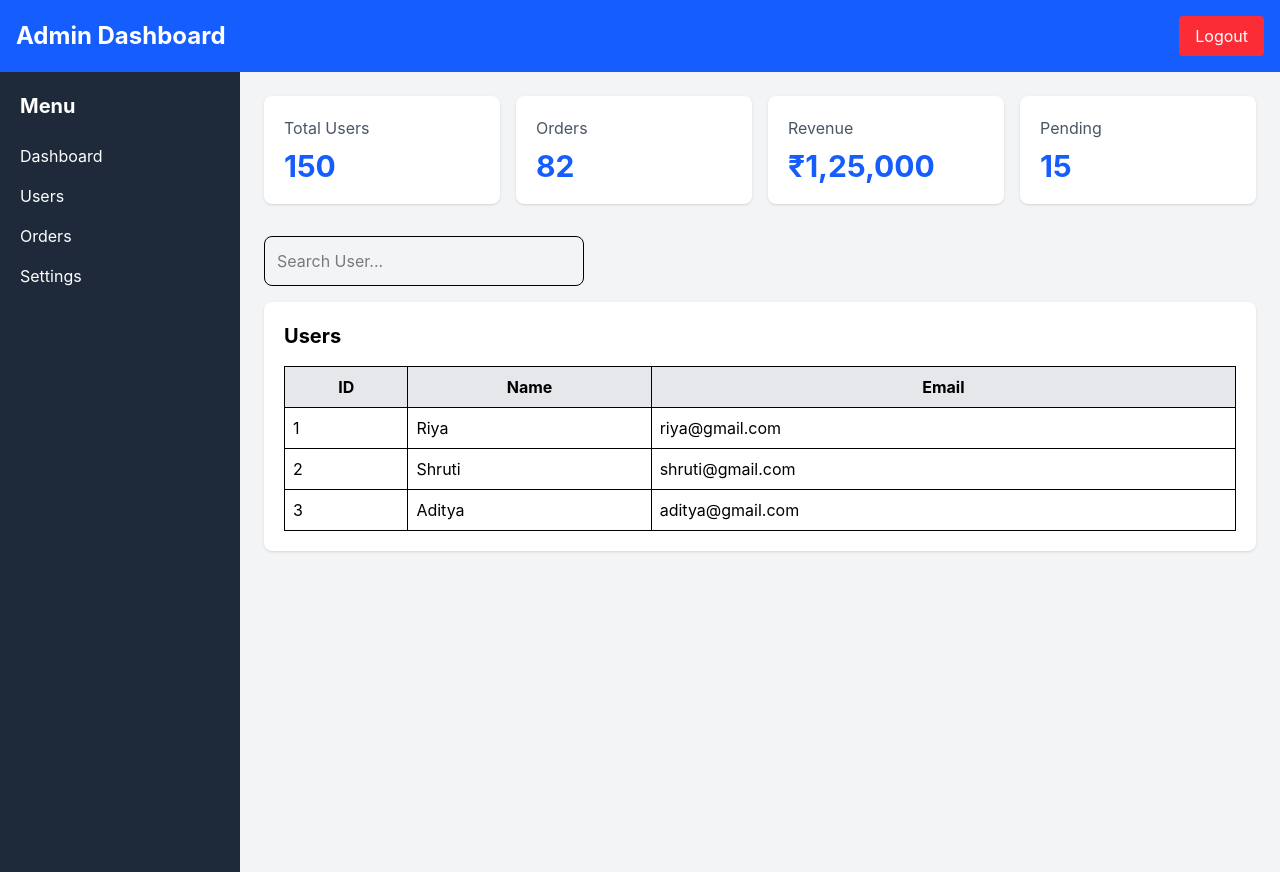
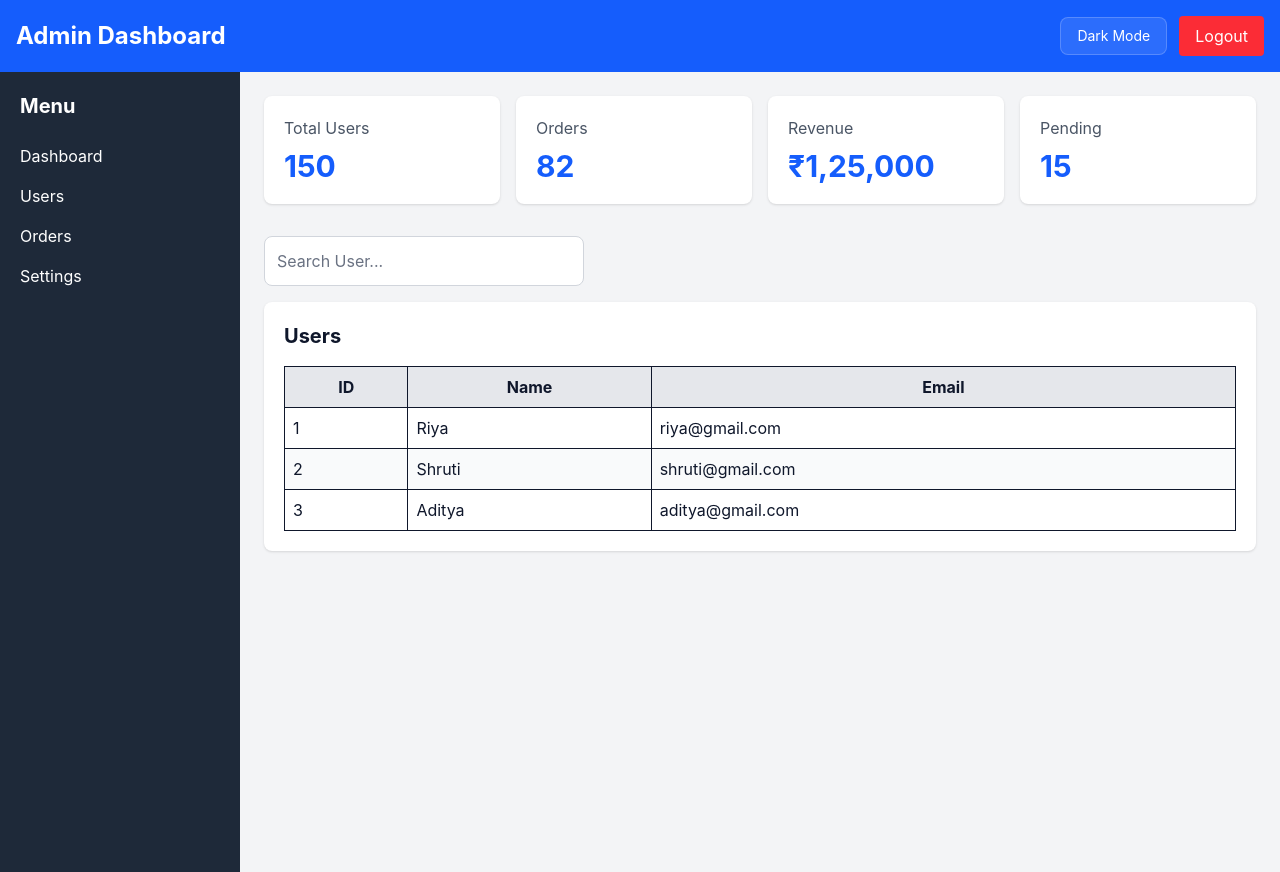
Before and after one commit to riyamalpani-netizen/react-dashboard, a React (Vite) app: page /dashboard in a window 1280 px wide. Built offline with nearby package versions, Linux system fonts and the light colour scheme.

Commit message:
Implement theme toggle functionality and update components for dark mode support

```diff
--- a/src/components/DashboardCards.jsx
+++ b/src/components/DashboardCards.jsx
@@ -1,10 +1,11 @@
-function DashboardCards({ cards }) { //here it is recieving the cards through props from the parent component Dashboard.jsx
+function DashboardCards({ cards, theme }) { //here it is recieving the cards through props from the parent component Dashboard.jsx
+  const isDark = theme === "dark";
   return (
     <div className="grid grid-cols-4 gap-4 mb-8">
       {cards.map((card, index) => (
-        <div key={index} className="bg-white rounded-lg shadow p-5 hover:shadow-xl transition duration-300">
-          <h3 className="text-gray-600">{card.title}</h3>
-          <p className="text-3xl font-bold mt-2 text-blue-600">{card.value}</p>
+        <div key={index} className={`rounded-lg shadow p-5 hover:shadow-xl transition duration-300 ${isDark ? "bg-slate-800 text-slate-100 hover:shadow-white/10" : "bg-white"}`}>
+          <h3 className={isDark ? "text-slate-300" : "text-gray-600"}>{card.title}</h3>
+          <p className={`text-3xl font-bold mt-2 ${isDark ? "text-cyan-300" : "text-blue-600"}`}>{card.value}</p>
         </div>
       ))}
     </div>
--- a/src/components/Navbar.jsx
+++ b/src/components/Navbar.jsx
@@ -1,14 +1,23 @@
 import { useNavigate, Link } from "react-router-dom";  //used to navigate to the login page after logout
 
-function Navbar() {
+function Navbar({ theme, onToggleTheme }) {
   const navigate = useNavigate();
+  const isDark = theme === "dark";
 
   const handleLogout = () => {
     navigate("/login");
   };
   return (
-    <div className="bg-blue-600 text-white flex justify-between items-center p-4 shadow">
+    <div className={`flex justify-between items-center p-4 shadow ${isDark ? "bg-slate-900 text-slate-100" : "bg-blue-600 text-white"}`}>
       <h1 className="text-2xl font-bold">Admin Dashboard</h1>
+
+      <div className="flex items-center gap-3">
+        <button
+          className="rounded-lg border border-white/20 bg-white/10 px-4 py-2 text-sm hover:bg-white/20"
+          onClick={onToggleTheme}
+        >
+          {isDark ? "Light Mode" : "Dark Mode"}
+        </button>
 
         <button
            className="bg-red-500 px-4 py-2 rounded hover:bg-red-600"
@@ -17,6 +26,7 @@ function Navbar() {
           Logout
         </button>
       </div>
+    </div>
   );
 }
 
--- a/src/components/Sidebar.jsx
+++ b/src/components/Sidebar.jsx
@@ -1,6 +1,7 @@
-function Sidebar() {
+function Sidebar({ theme }) {
+  const isDark = theme === "dark";
   return (
-    <div className="bg-gray-800 text-white w-60 min-h-screen p-5">
+    <div className={`w-60 min-h-screen p-5 ${isDark ? "bg-slate-900 text-slate-100" : "bg-gray-800 text-white"}`}>
       <h2 className="text-xl font-bold mb-6">Menu</h2>
 
       <ul className="space-y-4">
--- a/src/components/UserTable.jsx
+++ b/src/components/UserTable.jsx
@@ -1,11 +1,12 @@
-function UserTable({users}) {
+function UserTable({ users, theme }) {
+  const isDark = theme === "dark";
   return (
-    <div className="bg-white rounded-lg shadow p-5">
+    <div className={`rounded-lg shadow p-5 ${isDark ? "bg-slate-900 text-slate-100 shadow-slate-800" : "bg-white text-slate-900"}`}>
       <h2 className="text-xl font-bold mb-4">Users</h2>
 
-      <table className="w-full border">
+      <table className="w-full border border-slate-700">
         <thead>
-          <tr className="bg-gray-200">
+          <tr className={isDark ? "bg-slate-800" : "bg-gray-200"}>
             <th className="border p-2">ID</th>
             <th className="border p-2">Name</th>
             <th className="border p-2">Email</th>
@@ -14,7 +15,7 @@ function UserTable({users}) {
 
         <tbody>
           {users.map((user) => (
-            <tr key={user.id}>
+            <tr key={user.id} className={isDark ? "even:bg-slate-800 odd:bg-slate-900" : "even:bg-gray-50 odd:bg-white"}>
               <td className="border p-2">{user.id}</td>
               <td className="border p-2">{user.name}</td>
               <td className="border p-2">{user.email}</td>
--- a/src/pages/Dashboard.jsx
+++ b/src/pages/Dashboard.jsx
@@ -4,6 +4,9 @@ import DashboardCards from "../components/DashboardCards";
 import UserTable from "../components/UserTable";
 import { useState, useEffect } from "react";
 function Dashboard() {
+  const [theme, setTheme] = useState("light");
+  const isDark = theme === "dark";
+
   const [cards, setCards] = useState([
     { title: "Total Users", value: 150 },
     { title: "Orders", value: 82 },
@@ -18,30 +21,33 @@ function Dashboard() {
   ]);
   const [search, setSearch] = useState("");
   const filteredUsers = users.filter((user) =>
-  user.name.toLowerCase().includes(search.toLowerCase())
-); //added to filter the users.
+    user.name.toLowerCase().includes(search.toLowerCase())
+  ); //added to filter the users.
 
+  const toggleTheme = () => {
+    setTheme((prev) => (prev === "light" ? "dark" : "light"));
+  };
 
   useEffect(() => {
     console.log("Dashboard Loaded Successfully");
   }, []);
   return (
     <>
-      <Navbar />
+      <Navbar theme={theme} onToggleTheme={toggleTheme} />
 
-      <div className="flex">
-        <Sidebar />
+      <div className={`flex min-h-screen ${isDark ? "bg-slate-950 text-slate-100" : "bg-gray-100 text-slate-900"}`}>
+        <Sidebar theme={theme} />
 
-        <div className="flex-1 p-6 bg-gray-100 min-h-screen">
-          <DashboardCards cards={cards} />
+        <div className="flex-1 p-6 min-h-screen">
+          <DashboardCards cards={cards} theme={theme} />
           <input
            type="text"
            placeholder="Search User..."
            value={search}
            onChange={(e) => setSearch(e.target.value)}
-           className="w-full md:w-80 border rounded-lg p-3 mb-4"
+           className={`w-full md:w-80 border rounded-lg p-3 mb-4 transition ${isDark ? "bg-slate-900 border-slate-700 text-slate-100 placeholder-slate-500" : "bg-white border-gray-300 text-slate-900 placeholder-gray-500"}`}
            />
-           <UserTable users={filteredUsers} />
+           <UserTable users={filteredUsers} theme={theme} />
           {/* <UserTable users={users} /> */}
         </div>
       </div>
```
Lines whose indentation alone changed are shown as unchanged.
